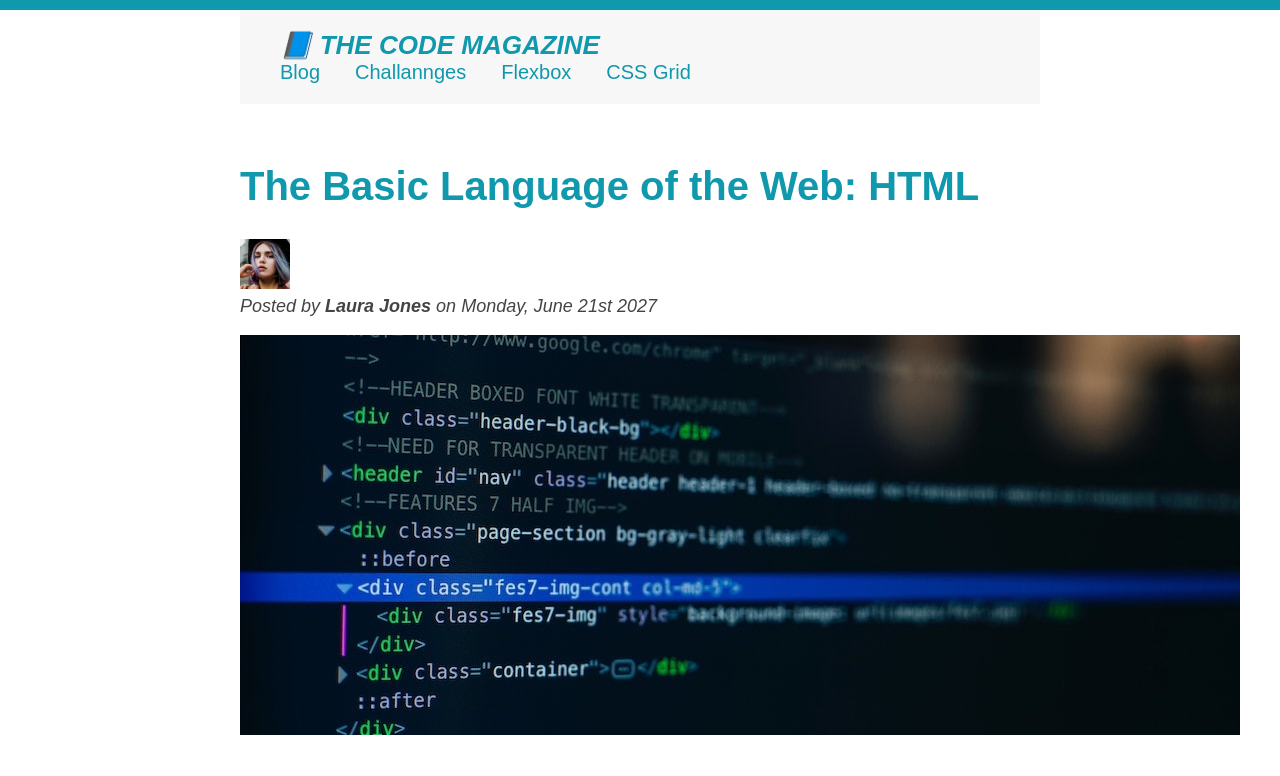
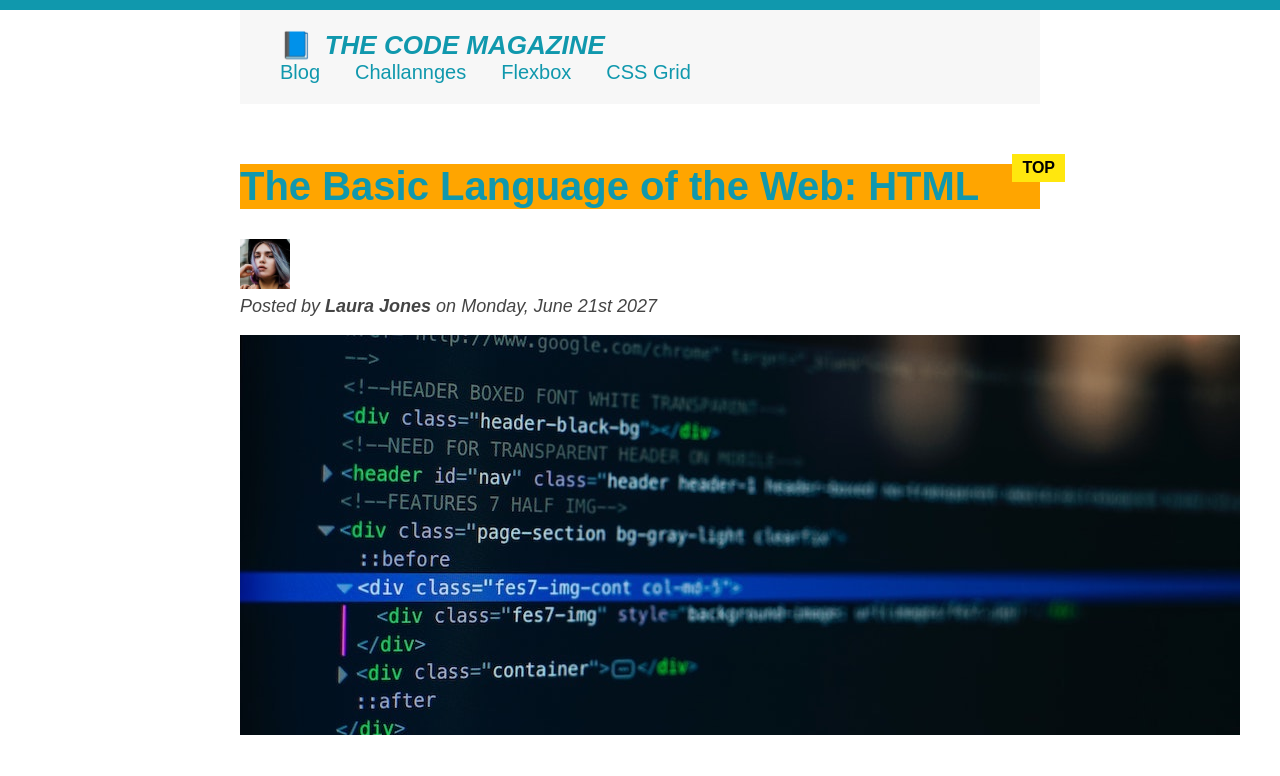
Before and after one commit to balintbregyan/WebDev101, a plain HTML site: page CSS/CSS-Fundamentals/index.html in a window 1280 px wide. Shown: the top 776 px of the page. Drawn offline with Linux system fonts and the light colour scheme.

Commit message:
Pseudo elements

```diff
--- a/CSS/CSS-Fundamentals/style.css
+++ b/CSS/CSS-Fundamentals/style.css
@@ -223,6 +223,33 @@ button {
   right: 50px;
 }
 
+h1::first-letter {
+  font-style: normal;
+  margin-right: 5px;
+}
+
+h3 + p::first-line {
+  /* color: red; */
+}
+
+h2 {
+  position: relative;
+  background-color: orange;
+}
+
+h2::after {
+  content: "TOP";
+  background-color: #ffe70e;
+  color: #000;
+  font-size: 16px;
+  font-weight: bold;
+  display: inline-block;
+  padding: 5px 10px;
+  position: absolute;
+  top: -10px;
+  right: -25px;
+}
+
 /* LVHA */
 
 /* Resolving conflicts
```
